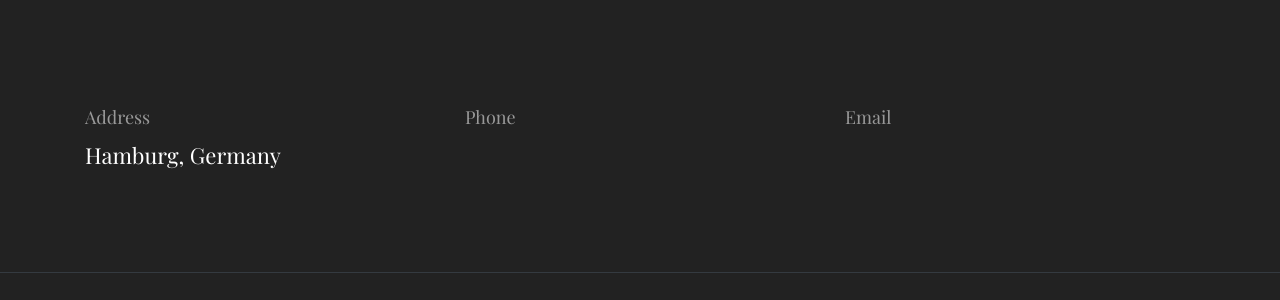
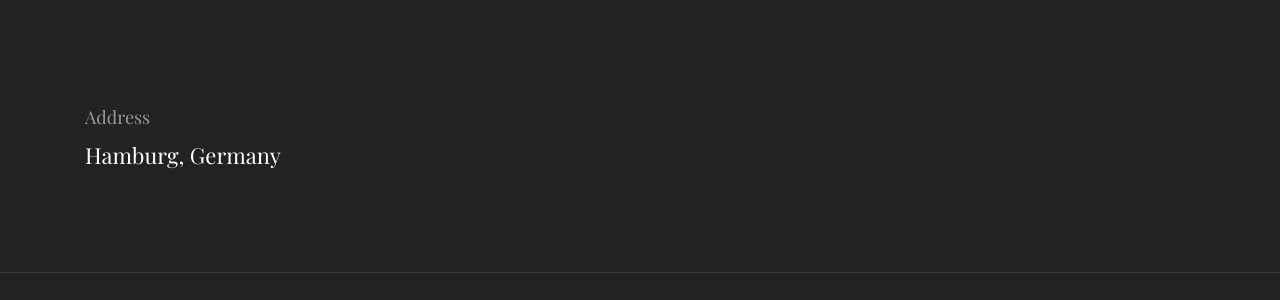
Before and after one commit to Shashankreddysunkara/blog, a Jekyll site: the page built from index.html, in a window 1280 px wide and 900 px high, scrolled down 10078 px. Shown: the part 488-788 px from the top of the window. Built offline with Jekyll 4.4.1, drawn with Linux system fonts in a browser that asks for light colours.

Commit message:
Update footer.html

```diff
--- a/_includes/footer.html
+++ b/_includes/footer.html
@@ -6,14 +6,6 @@
         <div class="col-md-4">
           <h5 class="text-light">Address</h5>
           <p class="text-white paragraph-lg font-secondary">{{ site.data.settings.address }}</p>
-        </div>
-        <div class="col-md-4">
-          <h5 class="text-light">Phone</h5>
-          <p class="text-white paragraph-lg font-secondary">{{ site.data.settings.phone }}</p>
-        </div>
-        <div class="col-md-4">
-          <h5 class="text-light">Email</h5>
-          <p class="text-white paragraph-lg font-secondary">{{ site.data.settings.email }}</p>
         </div>
       </div>
     </div>
```
